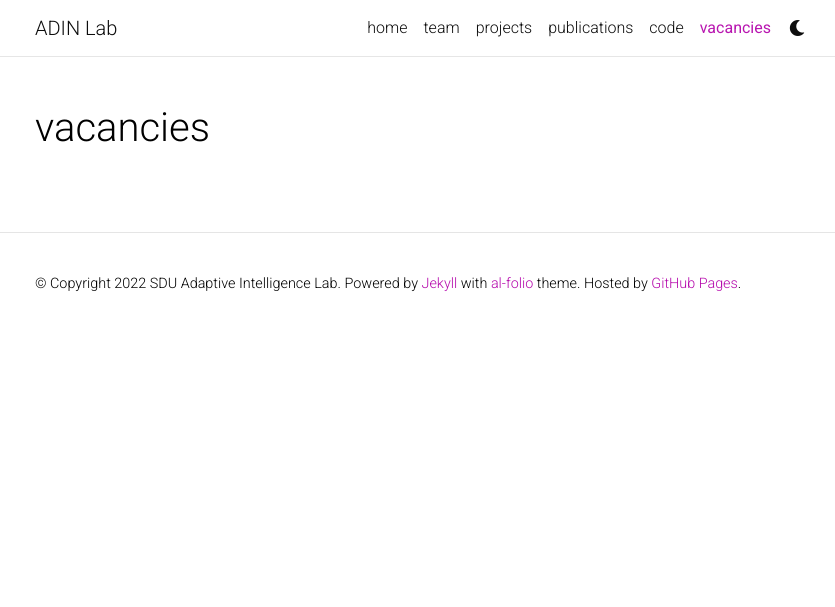
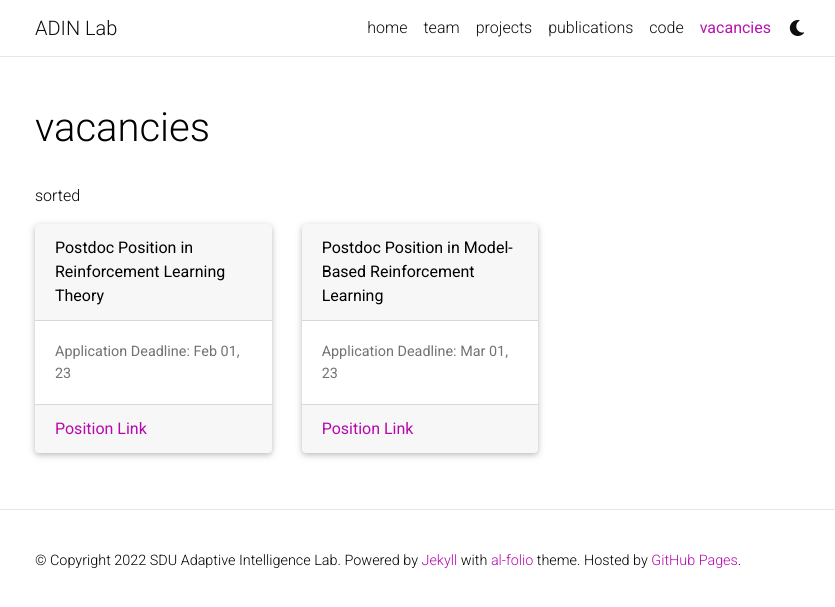
Before and after one commit to adinlab/adinlab.github.io, a Jekyll site: the page built from _pages/5_vacancies.md, in a window 1280 px wide. Shown: the top 607 px of the page, without its empty margins (220-1055 px from the left). Built offline with Jekyll 4.4.1, drawn with Linux system fonts in a browser that asks for light colours; full-size pictures stand in for the smaller copies a plugin makes; comment, search, counter and statistics services are not loaded; a style sheet for code colours, icons or effects is not loaded.

Commit message:
vacancies

```diff
--- a/_data/vacancies.yml
+++ b/_data/vacancies.yml
@@ -2,8 +2,8 @@ vacancies:
   - title: Postdoc Position in Model-Based Reinforcement Learning
     deadline: 1677628800 # https://www.epochconverter.com/ 01.03.2023
     link: https://www.sdu.dk/da/service/ledige_stillinger/1199974
-    active: True
+    active: "True"
   - title: Postdoc Position in Reinforcement Learning Theory
     deadline: 1675209600 # https://www.epochconverter.com/ 01.02.2023
     link: https://www.sdu.dk/da/service/ledige_stillinger/1199976
-    active: True
+    active: "True"
--- a/_pages/5_vacancies.md
+++ b/_pages/5_vacancies.md
@@ -7,8 +7,11 @@ nav: true
 # nav_order: 3
 ---
 
-<!--  {%- assign active_vacancies = site.data.vacancies.vacancies | where: "active", "True" -%} -->
 {%- assign sorted = site.data.vacancies.vacancies | sort:"deadline" -%}
+
+sorted
+
+
 
 <div class="row">
   {%- for vacancy in sorted -%}
```
Also changed, not shown: _news/announcement_6.md (added, +9 -0 lines).
